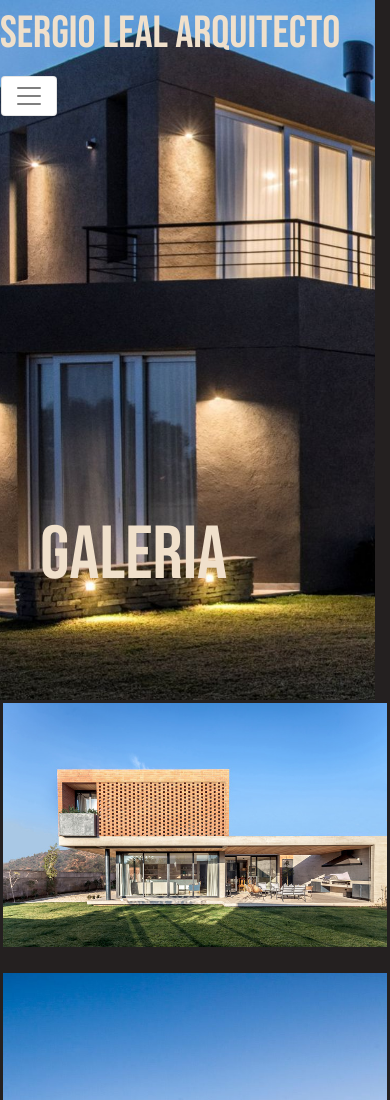
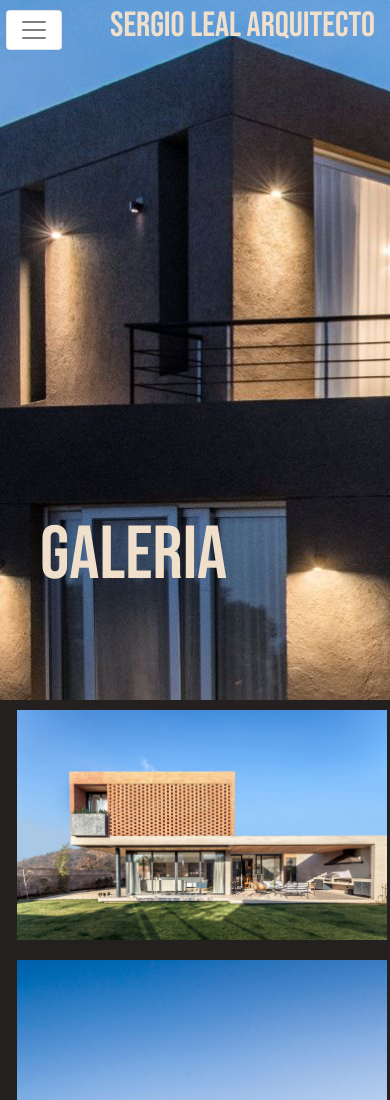
Before and after one commit to franleal/Proyecto-finala-Pagina-de-arquitecto---Leal, a plain HTML site: page galeria.html in a window 390 px wide. Shown: the top 1100 px of the page. Drawn offline with nearby package versions, Linux system fonts and the light colour scheme.

Commit message:
Add files via upload

```diff
--- a/estilos.css
+++ b/estilos.css
@@ -17,7 +17,7 @@ body{
     width: 700px;
 }
 .menu{
-    font-size: 30px;
+    font-size: 25px;
     position: absolute;
     top:2px;
     right: 5px;
@@ -35,17 +35,20 @@ a:link, a:visited, a:active {
     color:#faefe0 ;
 }
 
-a:hover{
+.menu__li:hover{
     text-decoration: underline;
 }
 
 .H{
 
     background-image: url(./imagenes/HOME/fondo.jpg);
-    width: 100%;
     height: 700px;
-    background-size: cover;
-    background-repeat: no-repeat;
+    object-fit: cover;
+}
+
+.boton_inicio{
+    animation:fadeInRight ;
+    animation-duration: 2.5s;
 }
 /*---------------------------------------CONTENIDO----------------------------*/
 .subtitulo{
@@ -92,11 +95,13 @@ a:hover{
 .listaFooter{
     display: flex;
     flex-direction: column;
+
 }
 
 .listaFooter__li{
     font-size: 25px;
     padding: 5px;
+    width: 100px;
 }
 
 .PieDePagina{
@@ -187,7 +192,6 @@ a:hover{
    grid-template-columns:560px 560px;
    grid-template-rows: repeat(4,400px);
    justify-content: center;
-   grid-gap:20px;
    grid-template-areas:
         "img1 img2"
         "img3 img2"
@@ -223,8 +227,12 @@ a:hover{
     object-fit: cover;
     animation: fadeInUp;
     animation-duration: 2s;
+    transition: all 300ms;
 }
 
+.galeria__img:hover{
+    transform: scale(1.15);
+}
 
 /*---------------------------------------PROYECTOS-----------------------------*/
 .proyectos{
@@ -347,9 +355,17 @@ a:hover{
 
     .inicioTitulo{
         font-family: 'Bebas Neue', cursive;
-        font-size: 45px;
+        font-size: 35px;
         color: #f0e0cb;
         width: 100%;
+        text-align: right;
+        padding-right: 30px;
+    }
+
+    .boton_inicio{
+        position: absolute;
+        top: 2px;
+        left: 5px;
     }
 
     .menu{
@@ -361,14 +377,13 @@ a:hover{
 
     .H{
         background-image: url(/imagenes/HOME/fondo.jpg);
-        width: 100%;
-        background-size: cover;
-        background-repeat: no-repeat;
-
+        object-fit:cover;
+        height:700px;
     }
     .imagenes__img{
         width: 400px;
-        margin-left: 25px;
+        margin-left: 40px;
+
     }
 
     .img2{
@@ -431,9 +446,10 @@ a:hover{
     }
 
     .galeria__img{
-        padding:3px;
+        padding-top:10px;
         width: 100%;
         object-fit: cover;
+        margin-left: 7px;
     }
 
 
```
